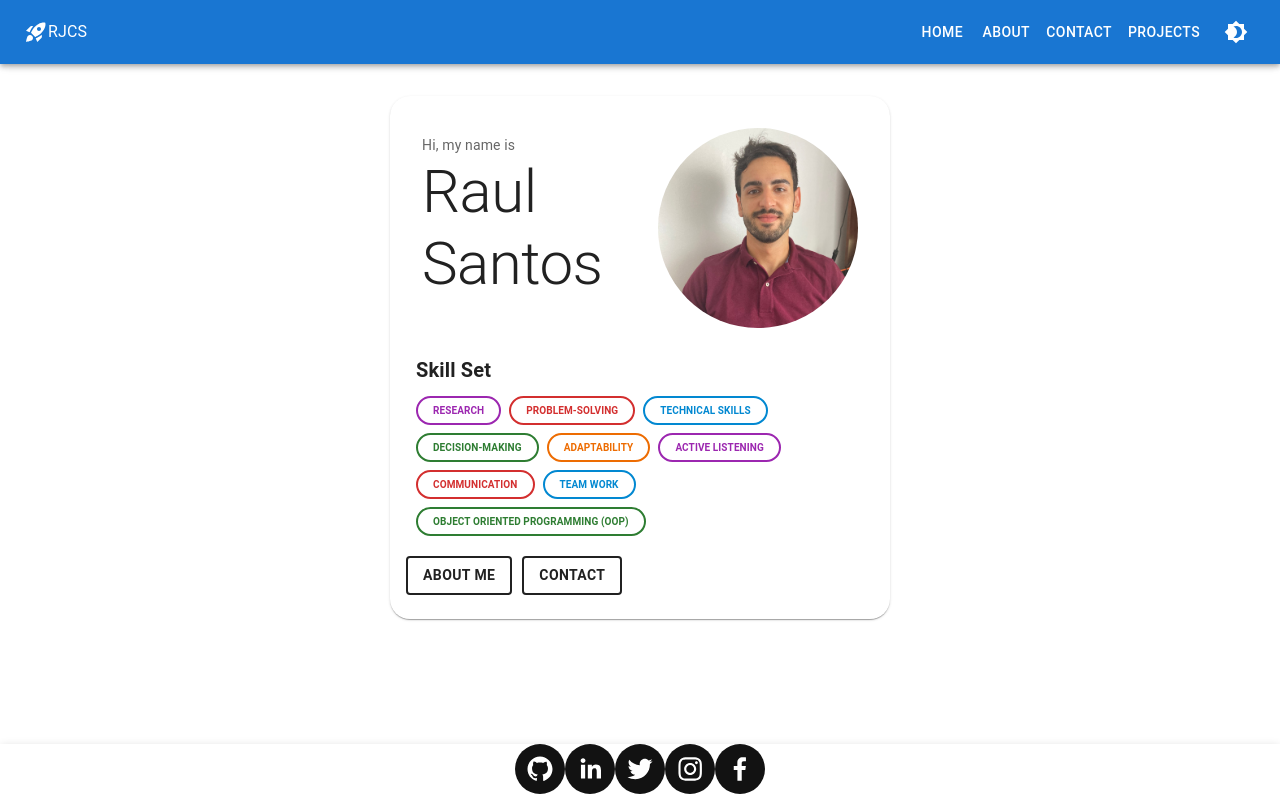
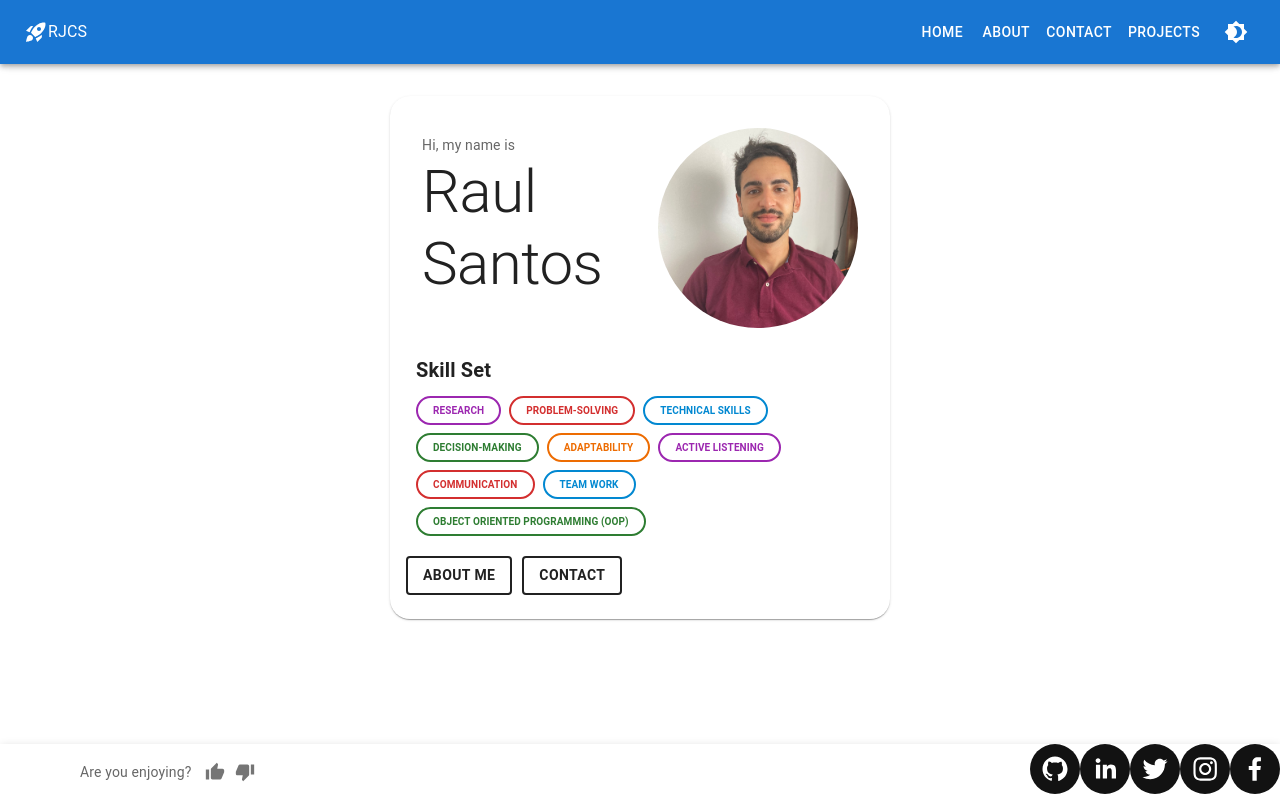
Before and after one commit to RaulJCS5/err-jota-cs, a React (Create React App) app in the folder rjcs-app/: page / in a window 1280 px wide. Built offline with nearby package versions, Linux system fonts and the light colour scheme.

Commit message:
Commit: Bottom navigationa thumbsUp

```diff
--- a/rjcs-app/src/pages/DrawerAppBar.tsx
+++ b/rjcs-app/src/pages/DrawerAppBar.tsx
@@ -19,9 +19,11 @@ import Brightness7Icon from '@mui/icons-material/Brightness7';
 import { Outlet, useNavigate } from 'react-router';
 import RocketLaunchIcon from '@mui/icons-material/RocketLaunch';
 import { SocialIcon } from 'react-social-icons';
+import ThumbUpIcon from '@mui/icons-material/ThumbUp';
+import ThumbDownIcon from '@mui/icons-material/ThumbDown';
 
-export const changeBG = ()=>localStorage.getItem("theme")==='light'?'#fff':'#121212'
-export const changeFG = ()=>localStorage.getItem("theme")==='light'?'#121212':'#fff'
+export const changeBG = () => localStorage.getItem("theme") === 'light' ? '#fff' : '#121212'
+export const changeFG = () => localStorage.getItem("theme") === 'light' ? '#121212' : '#fff'
 
 interface Props {
     /**
@@ -131,7 +133,21 @@ export default function DrawerAppBar(props: Props) {
             </Box>
             <Paper sx={{ position: 'fixed', bottom: 0, left: 0, right: 0 }} elevation={3}>
                 <BottomNavigation showLabels>
-                    display:'flex',
+                    <Box sx={{ display: 'flex', alignItems: 'center', marginLeft: 10 }}>
+                        <Typography variant='body2' sx={{ color: 'text.secondary' }}>Are you enjoying?</Typography>
+                        <Box sx={{marginLeft:1}}>
+                            <IconButton size='small'>
+                                <ThumbUpIcon fontSize='small'></ThumbUpIcon>
+                            </IconButton>
+                            <IconButton size='small'>
+                                <ThumbDownIcon fontSize='small'></ThumbDownIcon>
+                            </IconButton>
+                        </Box>
+                    </Box>
+                    <Box
+                        component="div"
+                        sx={{ flexGrow: 1, display: { xs: 'none', sm: 'block' } }}
+                    ></Box>
                     <SocialIcon fgColor={changeFG()} bgColor={changeBG()} url='https://github.com/RaulJCS5'></SocialIcon>
                     <SocialIcon fgColor={changeFG()} bgColor={changeBG()} url='https://www.linkedin.com/in/rauljosecsantos/'></SocialIcon>
                     <SocialIcon fgColor={changeFG()} bgColor={changeBG()} url='https://twitter.com/rauljosesan'></SocialIcon>
```
